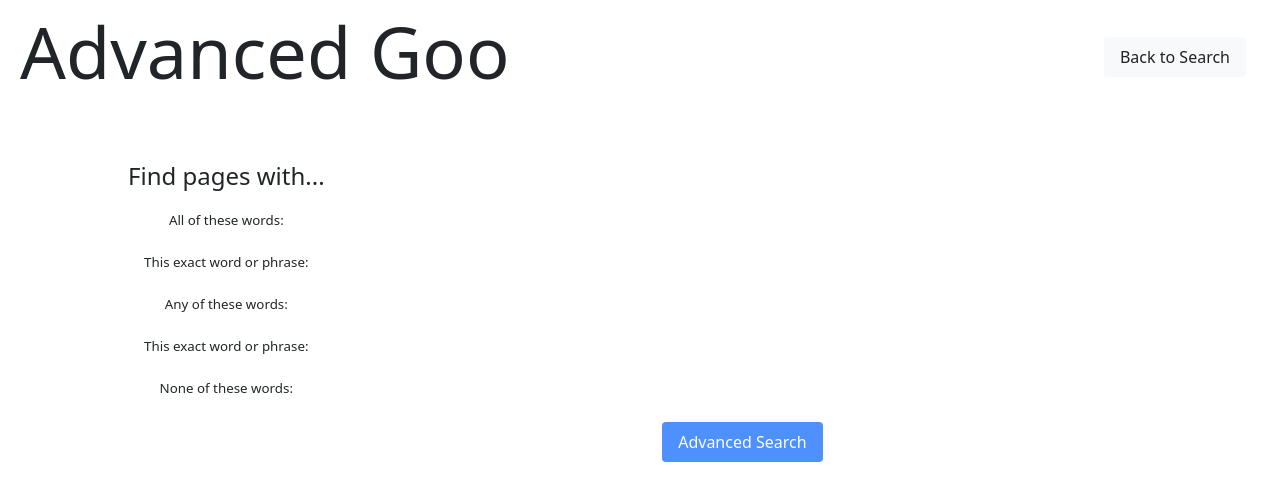
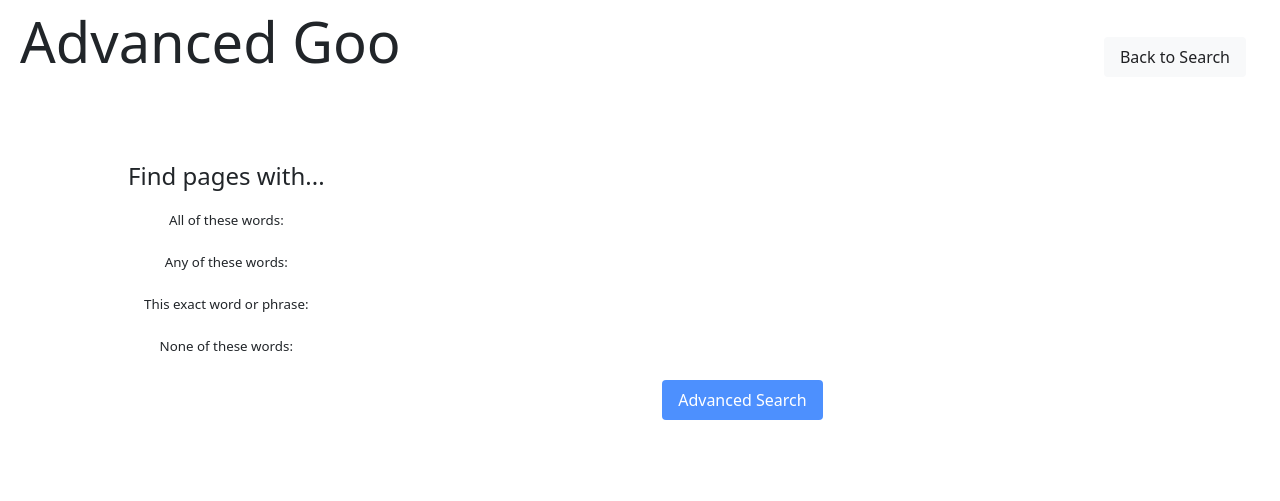
Before and after one commit to pudimlucy/CS50w, a Python web app: template search/search/template/advanced.html in a window 1280 px wide. Shown: the top 501 px of the page. Run offline with Jinja, Linux system fonts and the light colour scheme; the template is opened without the code that fills it, so the values that code supplies are empty.

Commit message:
Aesthetic changes to advanced.html part 2

```diff
--- a/search/search/template/advanced.html
+++ b/search/search/template/advanced.html
@@ -12,7 +12,7 @@
         <div class="d-flex bd-highlight mb-3">
             <div class="me-auto p-2 bd-highlight">
                 <div class="container">
-                    <h1 class="display-2">Advanced Goo</h1>
+                    <h1 class="display-4">Advanced Goo</h1>
                 </div>
             </div>
             <div class="p-2 bd-highlight">
@@ -23,18 +23,14 @@
                 </ul>
             </div>
         </div>
-        <div class="d-flex justify-content-center text-center">
+        <div class="d-flex justify-content-start text-center">
             <div class="container">
                 <form action="https://google.com/search">
                     <table class="text-input-table">
                         <tr><td><h4>Find pages with...</h4></td></tr>
                         <tr>
                             <td> All of these words: </td>
-                            <td> <input name="as_q" type="text" class="btn searchbar-sm"> </td>
-                        </tr>
-                        <tr>
-                            <td>This exact word or phrase: </td>
-                            <td><input name="as_epq" type="text" class="btn searchbar-sm"></td>
+                            <td> <input name="as_q" type="text" class="btn searchbar-sm"></td>
                         </tr>
                         <tr>
                             <td> Any of these words: </td>
@@ -46,7 +42,7 @@
                         </tr>
                         <tr>
                             <td>None of these words: </td>
-                            <td><input name="as_eq" type="text" class="btn searchbar-sm"> </td>
+                            <td><input name="as_eq" type="text" class="btn searchbar-sm"></td>
                         </tr>
                         <tr>
                             <td></td>
```
